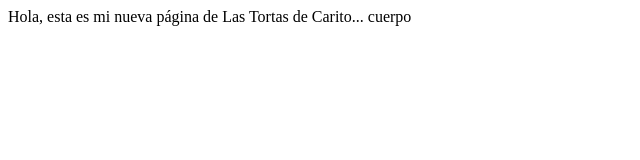
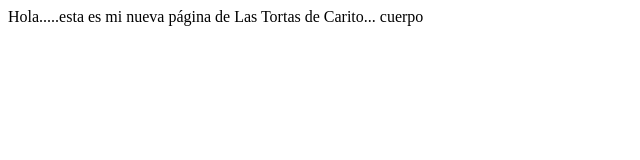
Before and after one commit to balanes/pastelesdecarito-web, a plain HTML site: page index.html in a window 1280 px wide. Shown: the full height of the page, 0-640 px from the left. Drawn offline with Linux system fonts and the light colour scheme.

Commit message:
Update index.html

```diff
--- a/index.html
+++ b/index.html
@@ -1,7 +1,7 @@
 <!DOCTYPE html>
 <html>
 	<head>
-		Hola, esta es mi nueva página de Las Tortas de Carito...
+		Hola.....esta es mi nueva página de Las Tortas de Carito...
 	</head>
 	<body>
 		cuerpo
```
